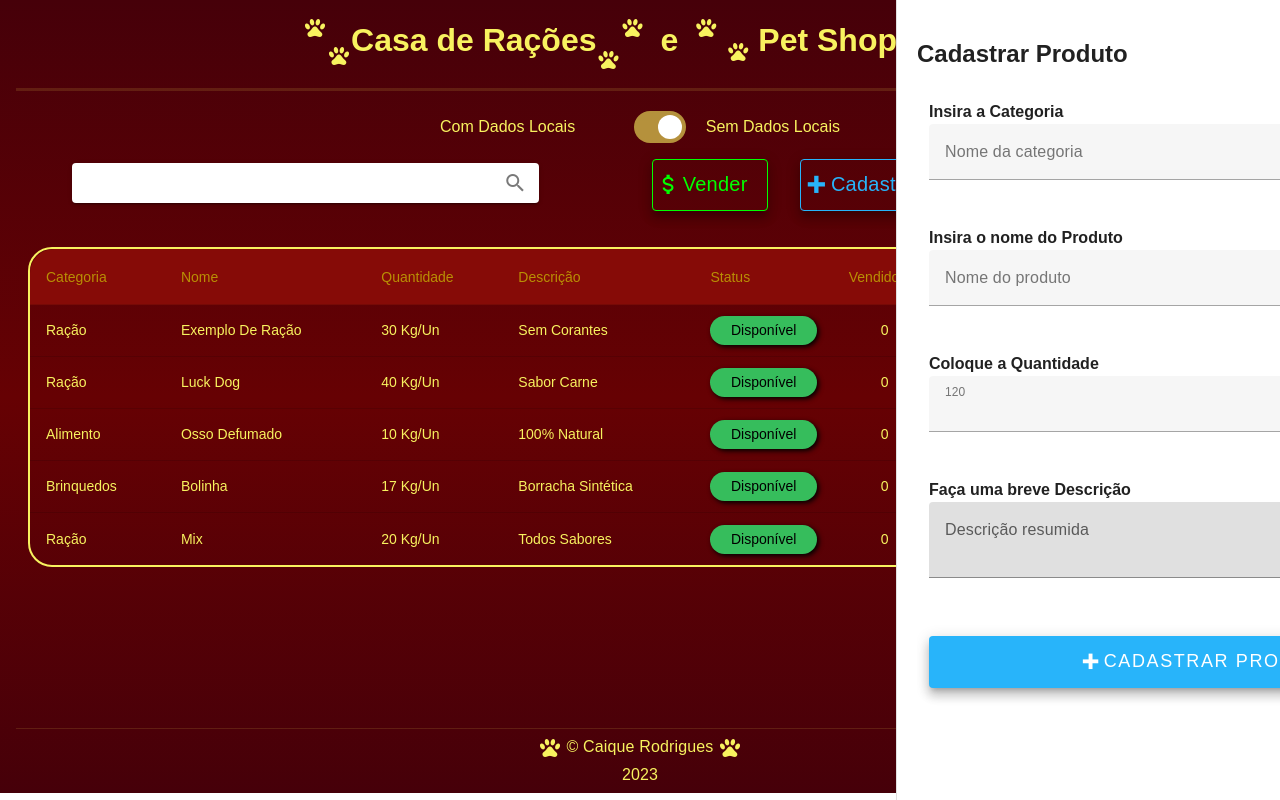
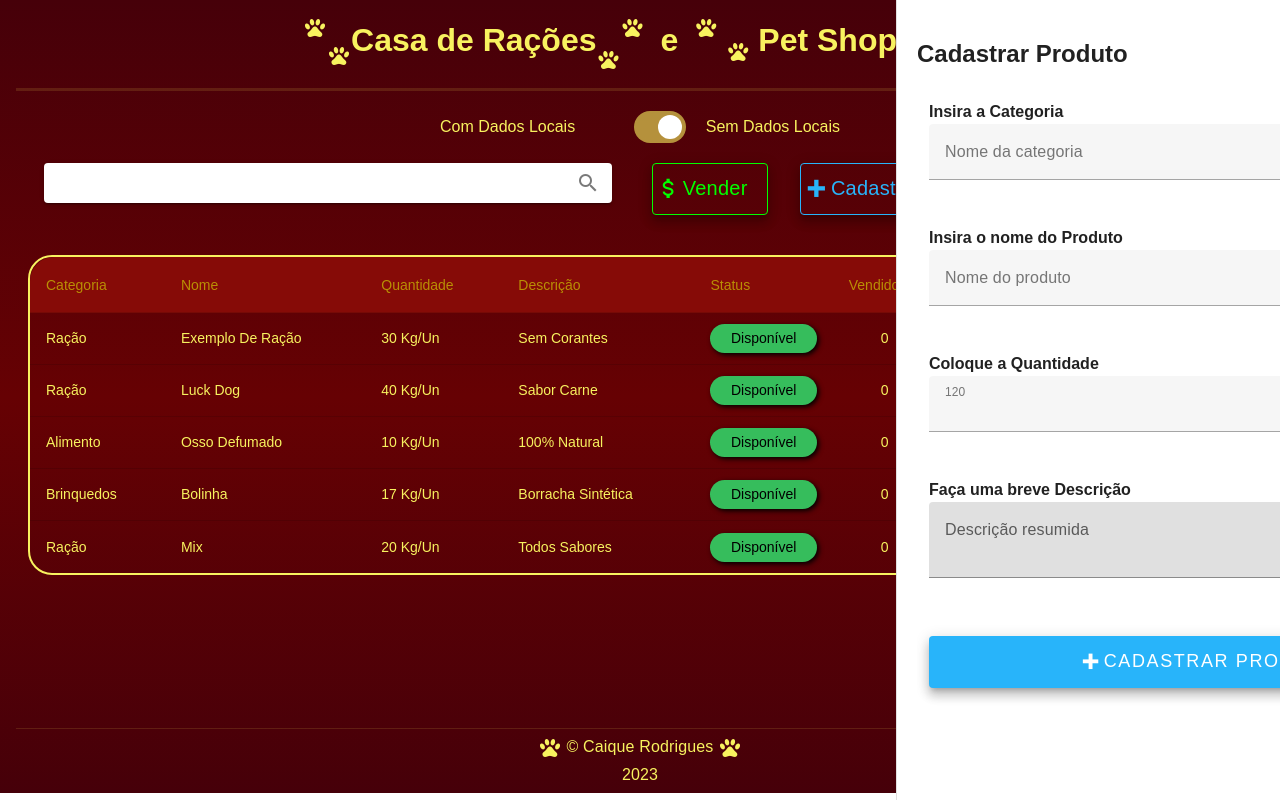
Before and after one commit to Caiqueerodrigues/-controleEstoque-v2, a Nuxt app: page / in a window 1280 px wide. Built offline with nearby package versions, Linux system fonts and the light colour scheme.

Commit message:
corrigido erro v-row

```diff
--- a/components/Search.vue
+++ b/components/Search.vue
@@ -1,7 +1,6 @@
 <template>
-    <v-row>
     <v-card-text
-            class="ml-10 mt-0 w-50"
+        class="pt-1"
     >
         <v-text-field
             v-model="searchInput"
@@ -16,7 +15,6 @@
         >
         </v-text-field>
     </v-card-text>
-    </v-row>
 </template>
 <script>
   export default {
@@ -56,7 +54,5 @@
   }
 </script>
 <style scoped>
-    .v-card-text {
-        max-width: 80% !important;
-    }
+
 </style>
```
Lines whose indentation alone changed are shown as unchanged.
